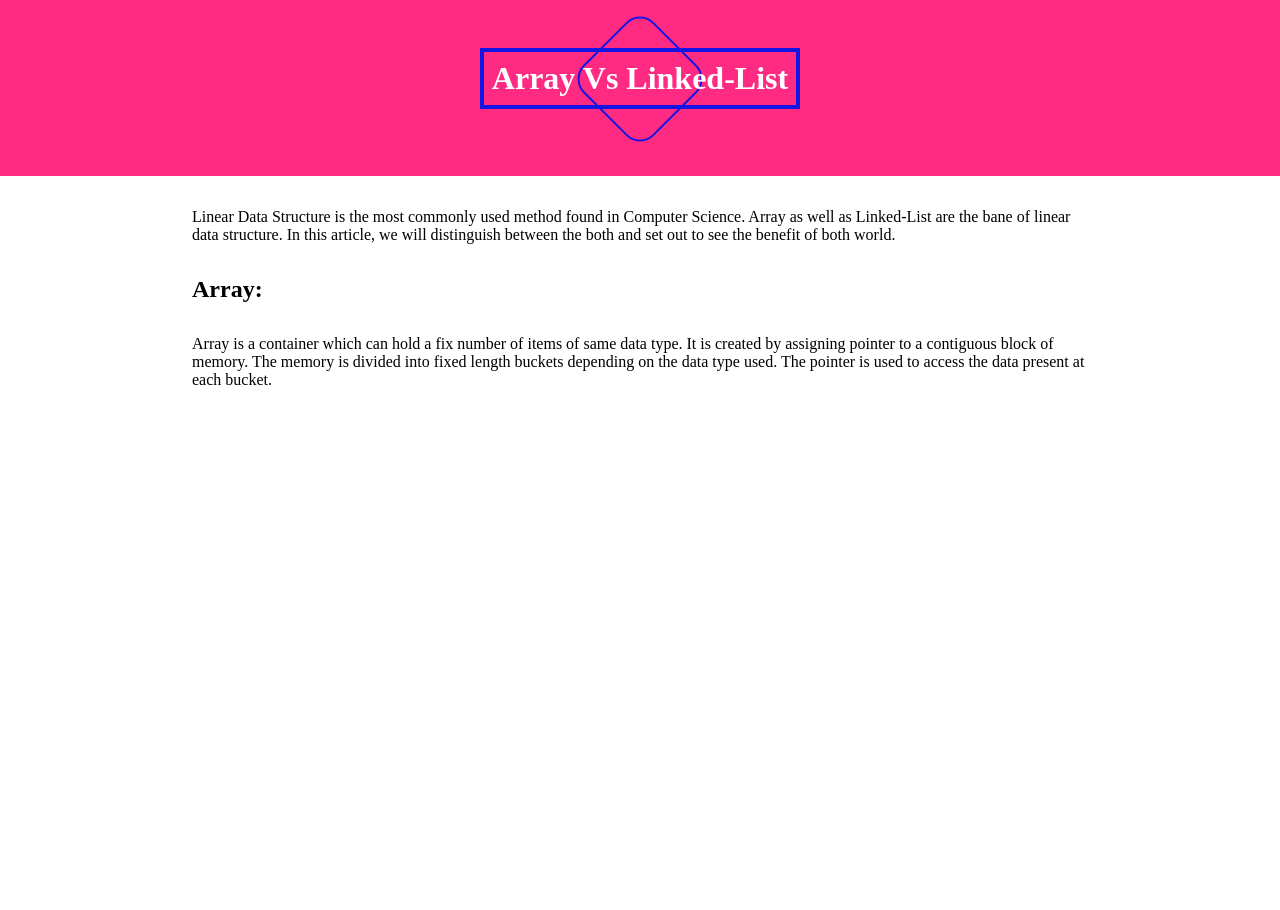
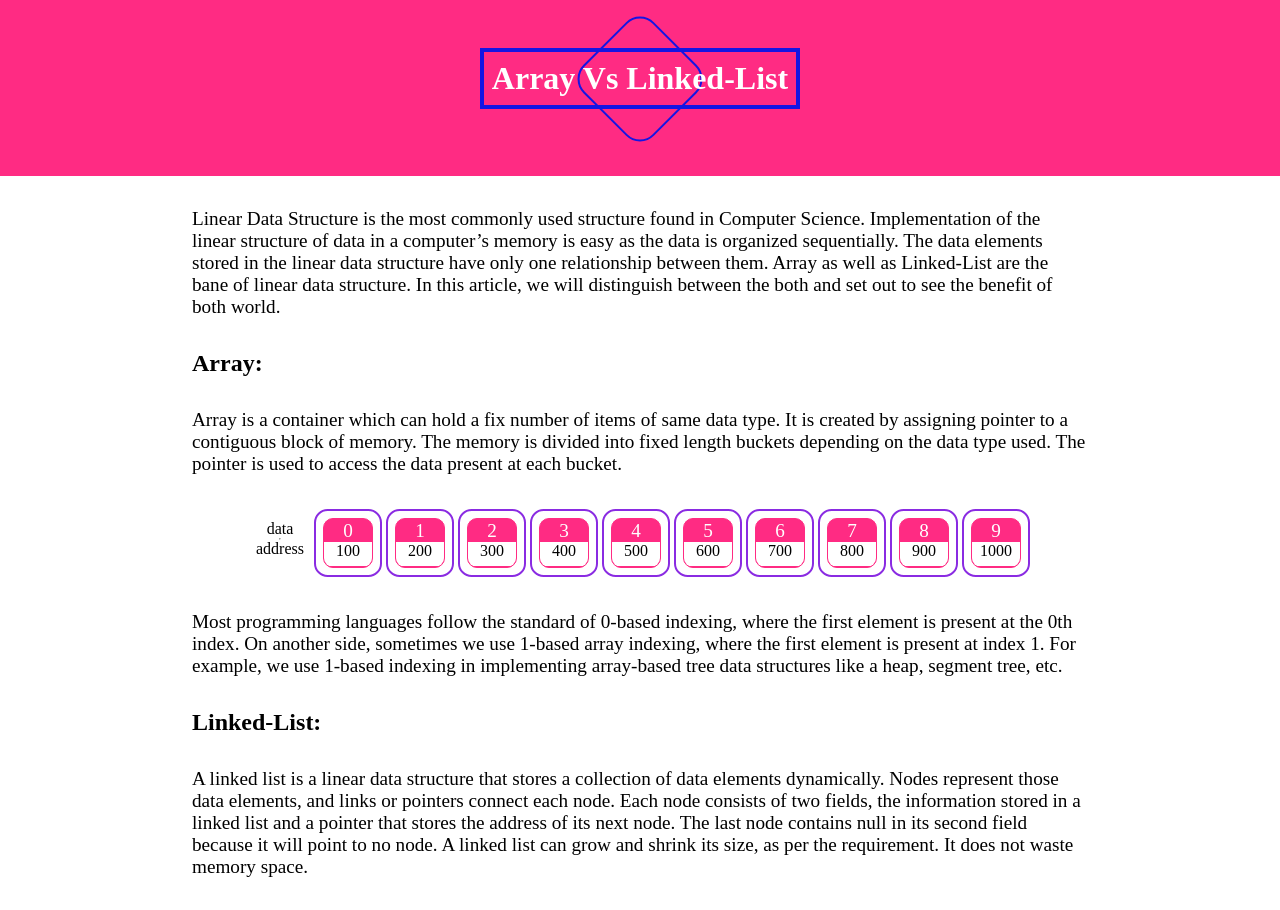
Before and after one commit to Sakilmostak/Array-Vs-Linked-List, a React (Create React App) app: page / in a window 1280 px wide. Before the commit the page ends 800 px from the top, so only its background shows below. Built offline with nearby package versions, Linux system fonts and the light colour scheme.

Commit message:
created array diagram with animation

```diff
--- /dev/null
+++ b/src/components/Block.css
@@ -0,0 +1,38 @@
+.arrblock {
+    background-color: white;
+    border: 2px solid blueviolet;
+    height: 8vh;
+    width: 8vh;
+    margin: 2px;
+    border-radius: 20%;
+    display: flex;
+    justify-content: center;
+    align-items: center;
+    user-select: none;
+}
+
+.numDisp{
+    background-color: rgb(255, 43, 131);
+    border: 1px solid rgb(255, 43, 131);
+    height: 6vh;
+    width: 6vh;
+    border-radius: 20%;
+    display: flex;
+    flex-direction: column;
+    justify-content: center;
+    align-items: center;
+    font-size: 1.2rem;
+    color: white;
+    overflow: hidden;
+
+}
+
+.addDisp{
+    text-align: center;
+    background-color: white;
+    color: black;
+    padding: 0 2px;
+    width: 100%;
+    height: 50%;
+    font-size: 1rem;
+}
--- /dev/null
+++ b/src/components/Block.js
@@ -0,0 +1,24 @@
+import {motion} from 'framer-motion'
+import './Block.css'
+export const Block = (props) => {
+    return (
+        <div>
+            <motion.div layout className='arrblock'
+                initial={{ opacity: 0.6 }}
+                whileHover={{
+                    scale: 1.2,
+
+                }}
+                whileTap={{ scale: 0.9 }}
+                whileInView={{ opacity: 1 }}
+            >
+                <div className='numDisp'>
+                <p>{props.num}</p>
+                <p className='addDisp'>{props.add}</p>
+                </div>
+
+            </motion.div>
+        </div>
+
+    )
+}
--- a/src/components/Body.css
+++ b/src/components/Body.css
@@ -1,7 +1,25 @@
 .psection {
     margin: 4vh 15vw;
+    font-size: 1.2rem;
+}
+
+.arrDisplay {
+    margin: 4vh 0;
+    display: flex;
+    flex-direction: row;
+    justify-content: center;
 }
 
 .artHead{
     margin: 0 15vw;
 }
+
+#diagramlabel {
+    height: 8vh;
+    width: 8vh;
+    display: flex;
+    align-items: center;
+    flex-direction: column;
+    justify-content: center;
+
+}
--- a/src/components/Body.js
+++ b/src/components/Body.js
@@ -1,10 +1,20 @@
+import {Block} from './Block'
 import './Body.css'
 
 export const Body = () => {
+    var iter = []
+    for(let i=0;i<10;i++){
+        iter.push(i);
+    }
+
+    var iterList = iter.map((item) => <Block num={item} add={(item+1)*100}></Block>)
+
     return (
         <div>
             <p className="psection">
-                Linear Data Structure is the most commonly used method found in Computer Science.
+                Linear Data Structure is the most commonly used structure found in Computer Science.
+                Implementation of the linear structure of data in a computer’s memory is easy as the data is organized sequentially.
+                The data elements stored in the linear data structure have only one relationship between them.
                 Array as well as Linked-List are the bane of linear data structure.
                 In this article, we will distinguish between the both and set out to see the benefit of both world.
             </p>
@@ -16,6 +26,29 @@ export const Body = () => {
             It is created by assigning pointer to a contiguous block of memory. The memory is divided into fixed length buckets
             depending on the data type used. The pointer is used to access the data present at each bucket.
             </p>
+            <div className='arrDisplay'>
+                <p id='diagramlabel'>data<hr/>address</p>
+                {iterList}
+            </div>
+            <p className="psection">
+                Most programming languages follow the standard of 0-based indexing, where the first element is present at the 0th index. On another side,
+                sometimes we use 1-based array indexing, where the first element is present at index 1. For example, we use 1-based indexing in implementing
+                array-based tree data structures like a heap, segment tree, etc.
+            </p>
+            <h2 className='artHead'>
+                Linked-List:
+            </h2>
+
+            <p className='psection'>
+                A linked list is a linear data structure that stores a collection of data elements dynamically.
+                Nodes represent those data elements, and links or pointers connect each node.
+                Each node consists of two fields, the information stored in a linked list and a pointer that stores the address of its next node.
+                The last node contains null in its second field because it will point to no node.
+                A linked list can grow and shrink its size, as per the requirement.
+                It does not waste memory space.
+            </p>
+
+
         </div>
     )
 }
--- a/src/components/Head.css
+++ b/src/components/Head.css
@@ -7,11 +7,12 @@
     flex-direction: column;
     align-items: center;
     justify-content: center;
+    min-height: 160px;
 }
 
 .actualname {
     position: relative;
-    top: 5vh;
+    top: 40px;
     z-index: 1;
     border: 4px solid rgb(21, 21, 227);
     padding: 8px;
@@ -19,9 +20,11 @@
 
 .mbox {
     position: relative;
-    top: -5vh;
+    top: -40px;
     height: 12vh;
     width: 12vh;
+    min-height: 80px;
+    min-width: 80px;
     background-color: rgb(255, 43, 131);
     border: 2px solid rgb(21, 21, 227);
     rotate: 45deg;
```
